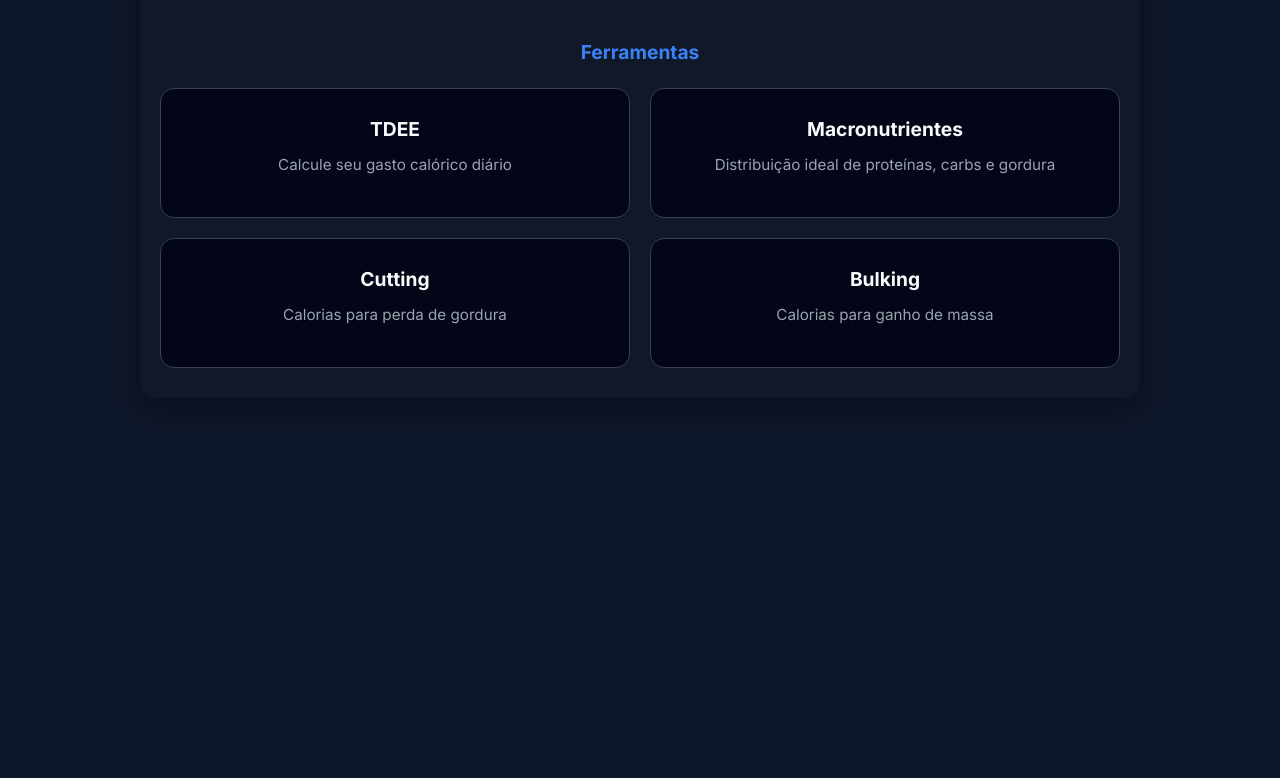
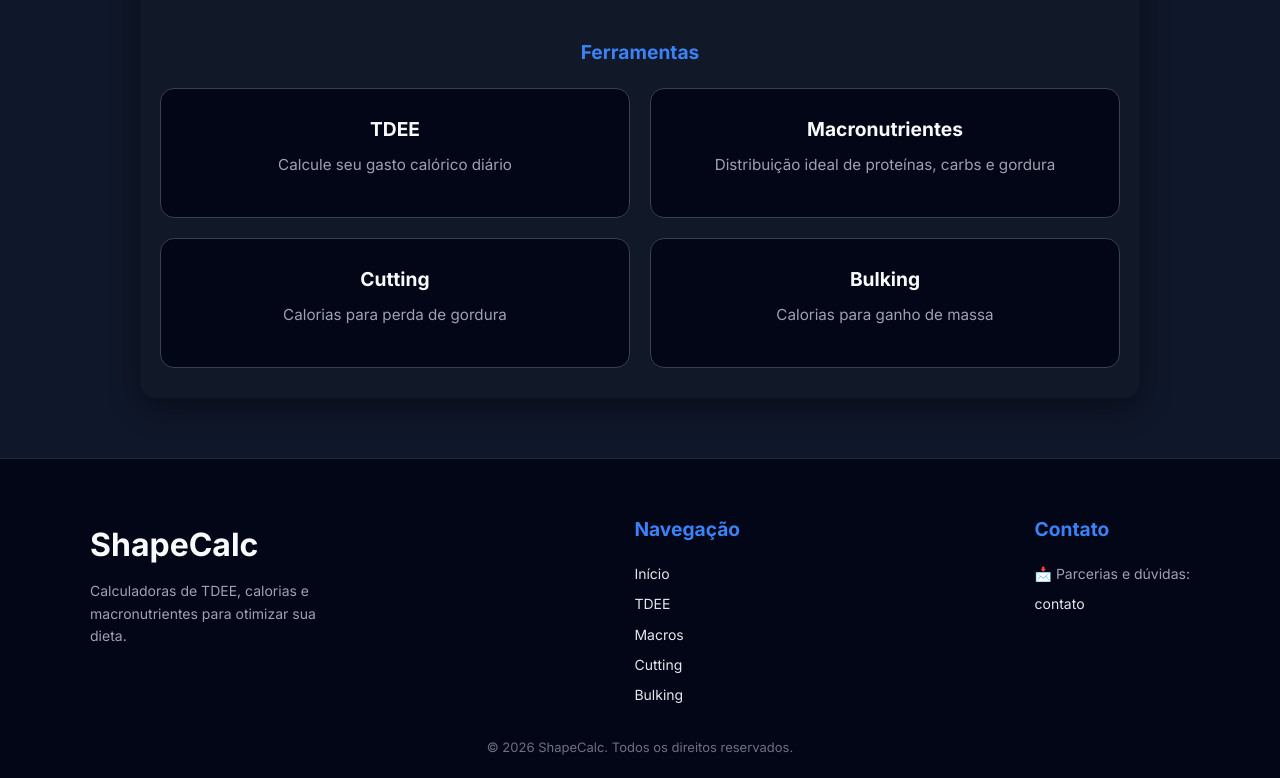
Before and after one commit to jhonny606/shapecalc, a plain HTML site: page index.html in a window 1280 px wide. Shown: the part 367-1145 px from the top of the page. Before the commit the page ends 805 px from the top, so only its background shows below. Drawn offline with Linux system fonts and the light colour scheme.

Commit message:
melhoria no layout + footer + macros chart

```diff
--- a/css/style.css
+++ b/css/style.css
@@ -341,3 +341,70 @@ img {
         transform: translateY(0);
     }
 }
+
+.footer {
+    background: #020617;
+    border-top: 1px solid #1f2937;
+    margin-top: 60px;
+    padding: 40px 20px 20px;
+}
+
+.footer-container {
+    max-width: 1100px;
+    margin: auto;
+    display: flex;
+    justify-content: space-between;
+    flex-wrap: wrap;
+    gap: 30px;
+}
+
+.footer h2,
+.footer h3 {
+    margin-bottom: 10px;
+}
+
+.footer p {
+    color: #9ca3af;
+    font-size: 14px;
+    max-width: 250px;
+}
+
+.footer-links,
+.footer-contact {
+    display: flex;
+    flex-direction: column;
+    gap: 8px;
+}
+
+.footer-links a,
+.footer-contact a {
+    color: #e5e7eb;
+    text-decoration: none;
+    font-size: 14px;
+    transition: color 0.2s ease;
+}
+
+.footer-links a:hover,
+.footer-contact a:hover {
+    color: #3b82f6;
+}
+
+.footer-bottom {
+    text-align: center;
+    margin-top: 30px;
+    font-size: 13px;
+    color: #6b7280;
+}
+
+/* RESPONSIVO */
+@media (max-width: 768px) {
+    .footer-container {
+        flex-direction: column;
+        align-items: center;
+        text-align: center;
+    }
+
+    .footer p {
+        max-width: 100%;
+    }
+}
--- a/index.html
+++ b/index.html
@@ -66,5 +66,36 @@
 </main>
 
     <script src="js/main.js"></script>
+
+<footer class="footer">
+    <div class="footer-container">
+
+        <div class="footer-brand">
+            <h2>ShapeCalc</h2>
+            <p>Calculadoras de TDEE, calorias e macronutrientes para otimizar sua dieta.</p>
+        </div>
+
+        <div class="footer-links">
+            <h3>Navegação</h3>
+            <a href="index.html">Início</a>
+            <a href="tdee-calculadora.html">TDEE</a>
+            <a href="macronutrientes.html">Macros</a>
+            <a href="calorias-cutting.html">Cutting</a>
+            <a href="calorias-bulking.html">Bulking</a>
+        </div>
+
+        <div class="footer-contact">
+            <h3>Contato</h3>
+            <p>📩 Parcerias e dúvidas:</p>
+            <a href="mailto:jhonnysilva.jh606@gmail.com">contato</a>
+        </div>
+
+    </div>
+
+    <div class="footer-bottom">
+        © 2026 ShapeCalc. Todos os direitos reservados.
+    </div>
+</footer>
+
 </body>
 </html>
```
Also changed, not shown: calorias-cutting.html (+30 -0 lines), macronutrientes.html (+31 -0 lines), tdee-calculadora.html (+31 -0 lines), calorias-bulking.html (line endings or trailing spaces), js/main.js (line endings or trailing spaces).
